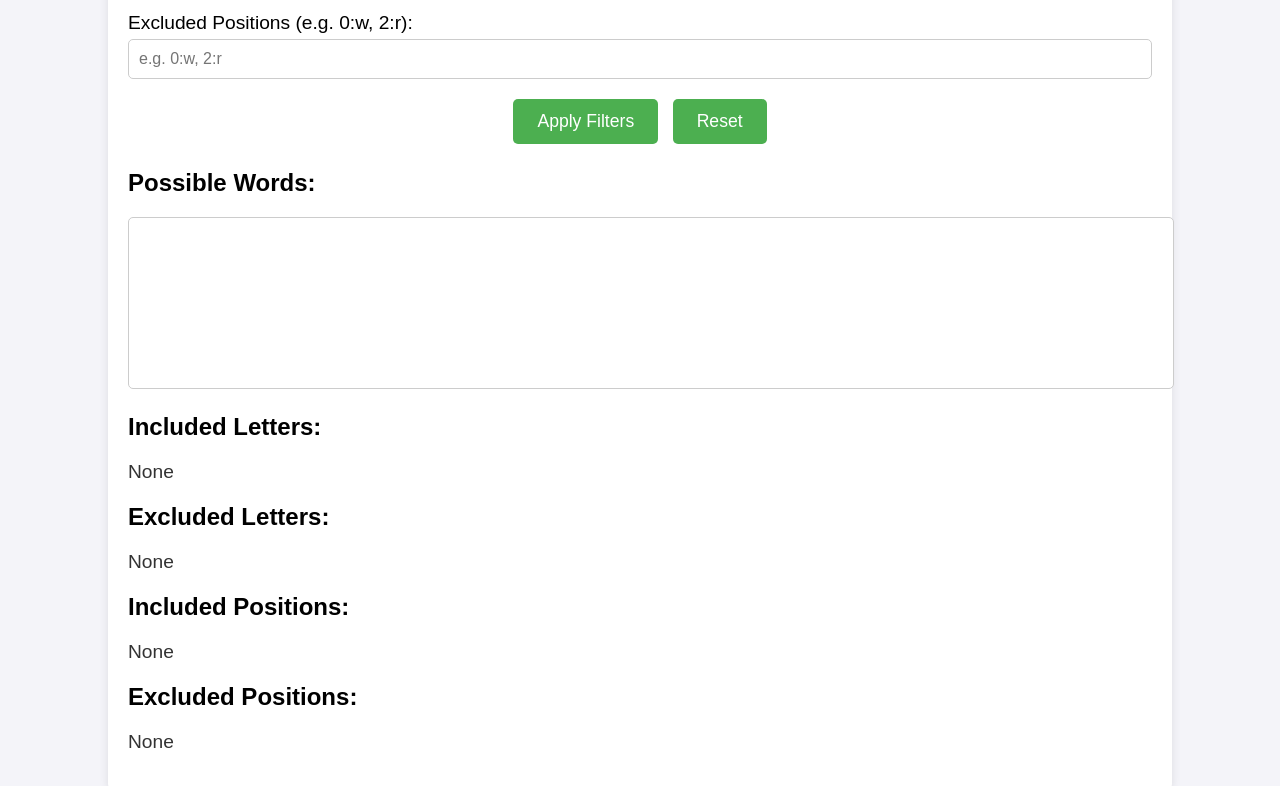
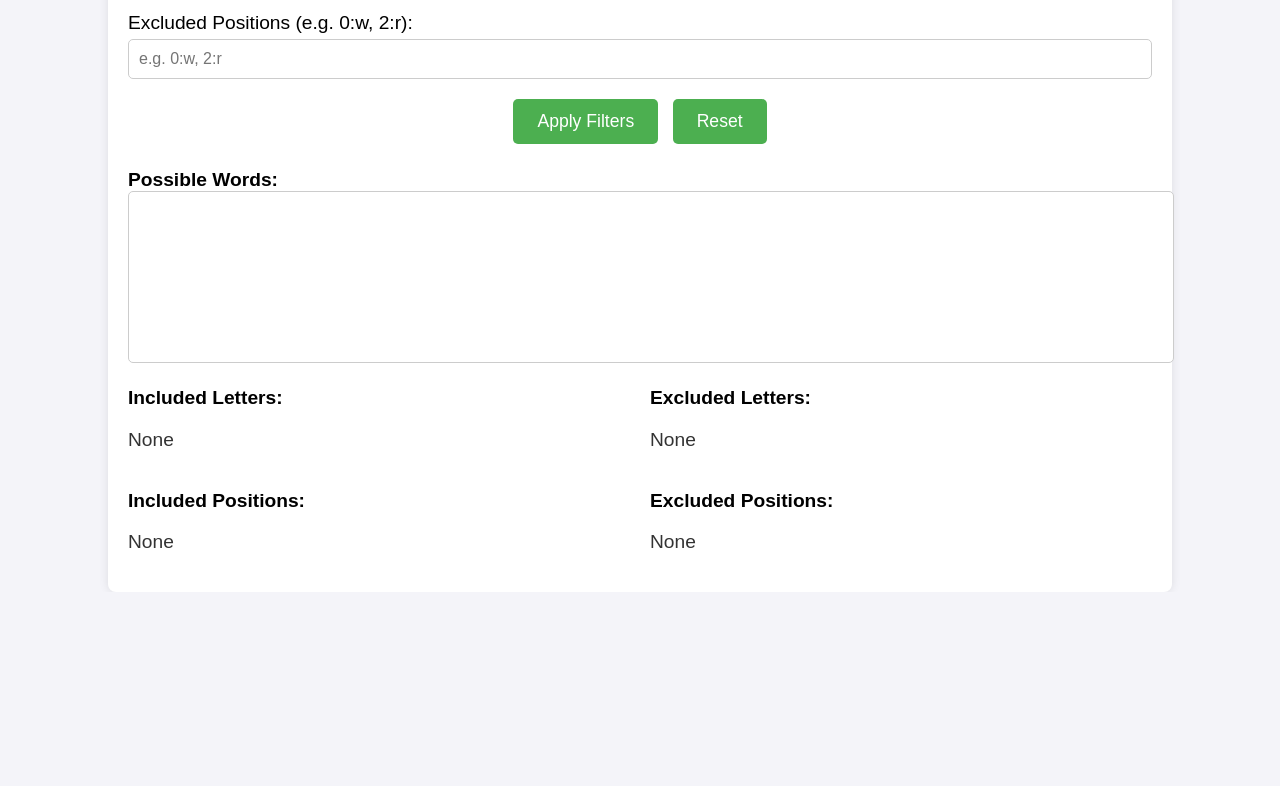
Before and after one commit to briannak7/WordleHelper, a plain HTML site: page index.html in a window 1280 px wide. Shown: the part 430-1216 px from the top of the page. After the commit the page ends 1022 px from the top, so only its background shows below. Drawn offline with Linux system fonts and the light colour scheme; a script that the page names is missing.

Commit message:
basic html and css added

```diff
--- a/index.html
+++ b/index.html
@@ -3,12 +3,12 @@
 <head>
     <meta charset="UTF-8">
     <meta name="viewport" content="width=device-width, initial-scale=1.0">
-    <title>Wordle Solver</title>
+    <title>WordleHelper</title>
     <link rel="stylesheet" href="styles.css">
 </head>
 <body>
     <div class="container">
-        <h1>Wordle Solver</h1>
+        <h1>WordleHelper</h1>
 
         <!-- 5 Boxes at the top for correct positions (display only) -->
         <div class="wordle-grid">
@@ -47,18 +47,29 @@
         <h2>Possible Words:</h2>
         <textarea id="possible-words" rows="10" cols="50" readonly></textarea>
 
+        <div class="info-display">
+            <div class="info-row">
+                <div class="info-column">
                     <h2>Included Letters:</h2>
                     <p id="included-letters-display">None</p>
-
+                </div>
+                <div class="info-column">
                     <h2>Excluded Letters:</h2>
                     <p id="excluded-letters-display">None</p>
-
+                </div>
+            </div>
+            <div class="info-row">
+                <div class="info-column">
                     <h2>Included Positions:</h2>
                     <p id="included-positions-display">None</p>
-
+                </div>
+                <div class="info-column">
                     <h2>Excluded Positions:</h2>
                     <p id="excluded-positions-display">None</p>
                 </div>
+            </div>
+        </div>
+
 
     <script src="app.js"></script>
 </body>
--- a/styles.css
+++ b/styles.css
@@ -97,3 +97,24 @@ p {
     font-size: 1.2em;
     color: #333;
 }
+.info-display {
+    display: grid;
+    grid-template-columns: 1fr 1fr; /* Create two equal columns */
+    grid-gap: 20px; /* Add space between rows and columns */
+    margin-top: 20px;
+}
+
+.info-row {
+    display: contents; /* Treat this row as part of the grid */
+}
+
+.info-column {
+    display: flex;
+    flex-direction: column;
+    align-items: flex-start;
+}
+
+h2 {
+    margin: 0;
+    font-size: 1.2em;
+}
```
Lines whose indentation alone changed are shown as unchanged.
